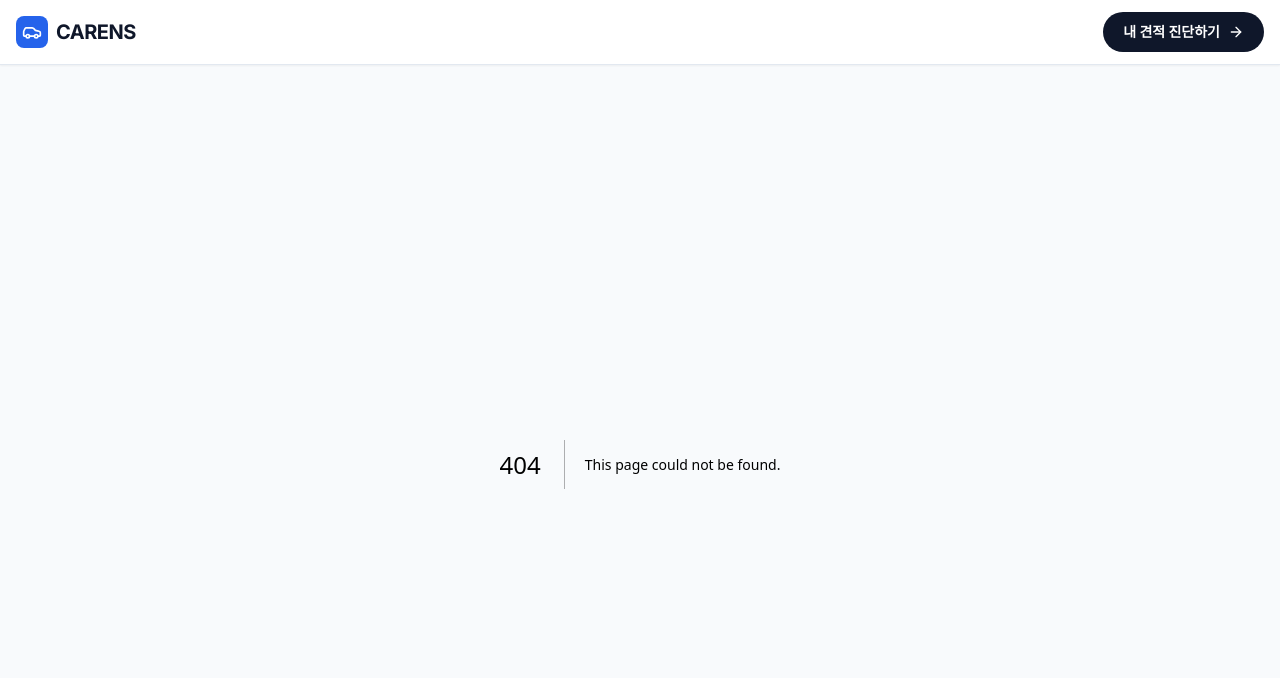
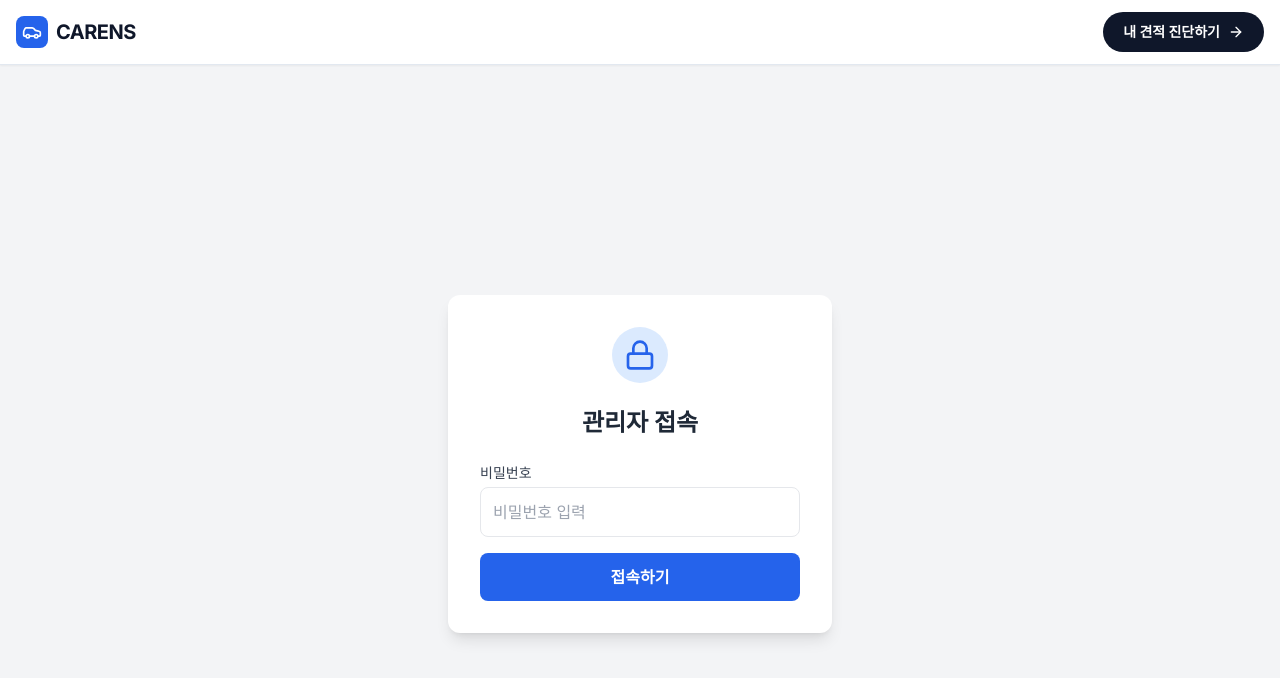
Before and after one commit to thebarondb-star/car-blog-site, a Next.js app: page /admin/login in a window 1280 px wide. Before the commit this address had no page. Shown: the top 678 px of the page. Built offline with nearby package versions, Linux system fonts and the light colour scheme.

Commit message:
inbox 비밀번호 추가

```diff
--- a/app/admin/inbox/page.tsx
+++ b/app/admin/inbox/page.tsx
@@ -3,31 +3,51 @@
 import { useEffect, useState } from 'react';
 import { supabase } from '@/lib/supabase';
 import * as XLSX from 'xlsx';
+import { useRouter } from 'next/navigation'; // 이동 기능 추가
 
 export default function AdminInbox() {
+  const router = useRouter();
   const [list, setList] = useState<any[]>([]);
   const [loading, setLoading] = useState(true);
 
-  // 1. 데이터 가져오기 (테이블 이름 수정됨: customer_consults)
+  // ★ [검문소] 관리자 권한 확인
+  useEffect(() => {
+    const checkAuth = () => {
+      const isAdmin = localStorage.getItem('admin_session');
+      // 입장권이 없으면 로그인 페이지로 쫓아냄
+      if (!isAdmin) {
+        router.push('/admin/login');
+      }
+    };
+    checkAuth();
+  }, [router]);
+
+  // 데이터 불러오기
   useEffect(() => {
     const fetchData = async () => {
+      // 권한이 없으면 데이터 요청도 하지 않음
+      if (!localStorage.getItem('admin_session')) return;
+
       const { data, error } = await supabase
-        .from('customer_consults') // ★ 여기가 핵심! 아까 만든 테이블로 변경
+        .from('customer_consults')
         .select('*')
-        .order('created_at', { ascending: false }); // 최신순
+        .order('created_at', { ascending: false });
 
-      if (error) {
-        console.error('데이터 에러:', error);
-      } else {
-        setList(data || []);
-      }
+      if (error) console.error(error);
+      else setList(data || []);
+
       setLoading(false);
     };
 
     fetchData();
   }, []);
 
-  // 2. 엑셀 다운로드
+  // 로그아웃 기능
+  const handleLogout = () => {
+    localStorage.removeItem('admin_session'); // 입장권 찢기
+    router.push('/admin/login');
+  };
+
   const downloadExcel = () => {
     const worksheet = XLSX.utils.json_to_sheet(list);
     const workbook = XLSX.utils.book_new();
@@ -35,18 +55,26 @@ export default function AdminInbox() {
     XLSX.writeFile(workbook, `상담리스트_${new Date().toLocaleDateString()}.xlsx`);
   };
 
-  if (loading) return <div className="p-10 text-center">데이터를 불러오는 중...</div>;
+  if (loading) return <div className="min-h-screen flex items-center justify-center">보안 확인 중...</div>;
 
   return (
     <div className="p-8 max-w-7xl mx-auto">
       <div className="flex justify-between items-center mb-6">
-        <h1 className="text-2xl font-bold text-gray-800">관리자 상담 접수함 ({list.length}건)</h1>
-        <button
-          onClick={downloadExcel}
-          className="bg-green-600 hover:bg-green-700 text-white px-4 py-2 rounded-lg font-bold transition flex items-center gap-2"
-        >
-          📥 엑셀 다운로드
-        </button>
+        <h1 className="text-2xl font-bold text-gray-800">🔐 관리자 상담 접수함 ({list.length}건)</h1>
+        <div className="flex gap-3">
+           <button
+            onClick={handleLogout}
+            className="bg-gray-500 hover:bg-gray-600 text-white px-4 py-2 rounded-lg font-bold text-sm transition"
+          >
+            로그아웃
+          </button>
+          <button
+            onClick={downloadExcel}
+            className="bg-green-600 hover:bg-green-700 text-white px-4 py-2 rounded-lg font-bold transition flex items-center gap-2"
+          >
+            📥 엑셀 저장
+          </button>
+        </div>
       </div>
 
       <div className="bg-white shadow rounded-lg overflow-hidden border">
@@ -59,7 +87,7 @@ export default function AdminInbox() {
               <th className="p-3">연락처</th>
               <th className="p-3">차종</th>
               <th className="p-3 w-1/3">문의내용</th>
-              <th className="p-3">첨부사진</th>
+              <th className="p-3">첨부</th>
             </tr>
           </thead>
           <tbody className="divide-y divide-gray-200">
@@ -84,9 +112,9 @@ export default function AdminInbox() {
                     <a
                       href={item.image_url}
                       target="_blank"
-                      className="inline-flex items-center gap-1 text-xs bg-gray-100 px-2 py-1 rounded border hover:bg-gray-200 hover:text-blue-600 transition"
+                      className="text-xs bg-gray-100 px-2 py-1 rounded border hover:bg-gray-200"
                     >
-                      📷 사진보기
+                      📷 보기
                     </a>
                   ) : (
                     <span className="text-gray-300 text-xs">-</span>
@@ -94,13 +122,6 @@ export default function AdminInbox() {
                 </td>
               </tr>
             ))}
-            {list.length === 0 && (
-              <tr>
-                <td colSpan={7} className="p-10 text-center text-gray-400">
-                  아직 접수된 상담 내역이 없습니다.
-                </td>
-              </tr>
-            )}
           </tbody>
         </table>
       </div>
--- /dev/null
+++ b/app/admin/login/page.tsx
@@ -0,0 +1,111 @@
+'use client';
+
+
+
+import { useState } from 'react';
+
+import { useRouter } from 'next/navigation';
+
+import { Lock } from 'lucide-react';
+
+
+
+export default function AdminLogin() {
+
+  const router = useRouter();
+
+  const [password, setPassword] = useState('');
+
+
+
+  const handleLogin = (e: React.FormEvent) => {
+
+    e.preventDefault();
+
+
+
+    // ★ 여기에 원하는 비밀번호를 설정하세요! (현재: "1234")
+
+    if (password === 'dlrns6632!') {
+
+      // 비밀번호가 맞으면 '입장권'을 브라우저에 저장
+
+      localStorage.setItem('admin_session', 'true');
+
+      alert('관리자님 환영합니다.');
+
+      router.push('/admin/inbox'); // 상담함으로 이동
+
+    } else {
+
+      alert('비밀번호가 틀렸습니다.');
+
+    }
+
+  };
+
+
+
+  return (
+
+    <div className="min-h-screen flex items-center justify-center bg-gray-100">
+
+      <div className="bg-white p-8 rounded-xl shadow-lg w-full max-w-sm">
+
+        <div className="flex justify-center mb-6">
+
+          <div className="bg-blue-100 p-3 rounded-full">
+
+            <Lock className="w-8 h-8 text-blue-600" />
+
+          </div>
+
+        </div>
+
+        <h1 className="text-2xl font-bold text-center mb-6 text-gray-800">관리자 접속</h1>
+
+
+
+        <form onSubmit={handleLogin} className="space-y-4">
+
+          <div>
+
+            <label className="block text-sm font-medium text-gray-700 mb-1">비밀번호</label>
+
+            <input
+
+              type="password"
+
+              value={password}
+
+              onChange={(e) => setPassword(e.target.value)}
+
+              className="w-full border p-3 rounded-lg outline-none focus:border-blue-500"
+
+              placeholder="비밀번호 입력"
+
+            />
+
+          </div>
+
+          <button
+
+            type="submit"
+
+            className="w-full bg-blue-600 text-white font-bold py-3 rounded-lg hover:bg-blue-700 transition"
+
+          >
+
+            접속하기
+
+          </button>
+
+        </form>
+
+      </div>
+
+    </div>
+
+  );
+
+}
```
